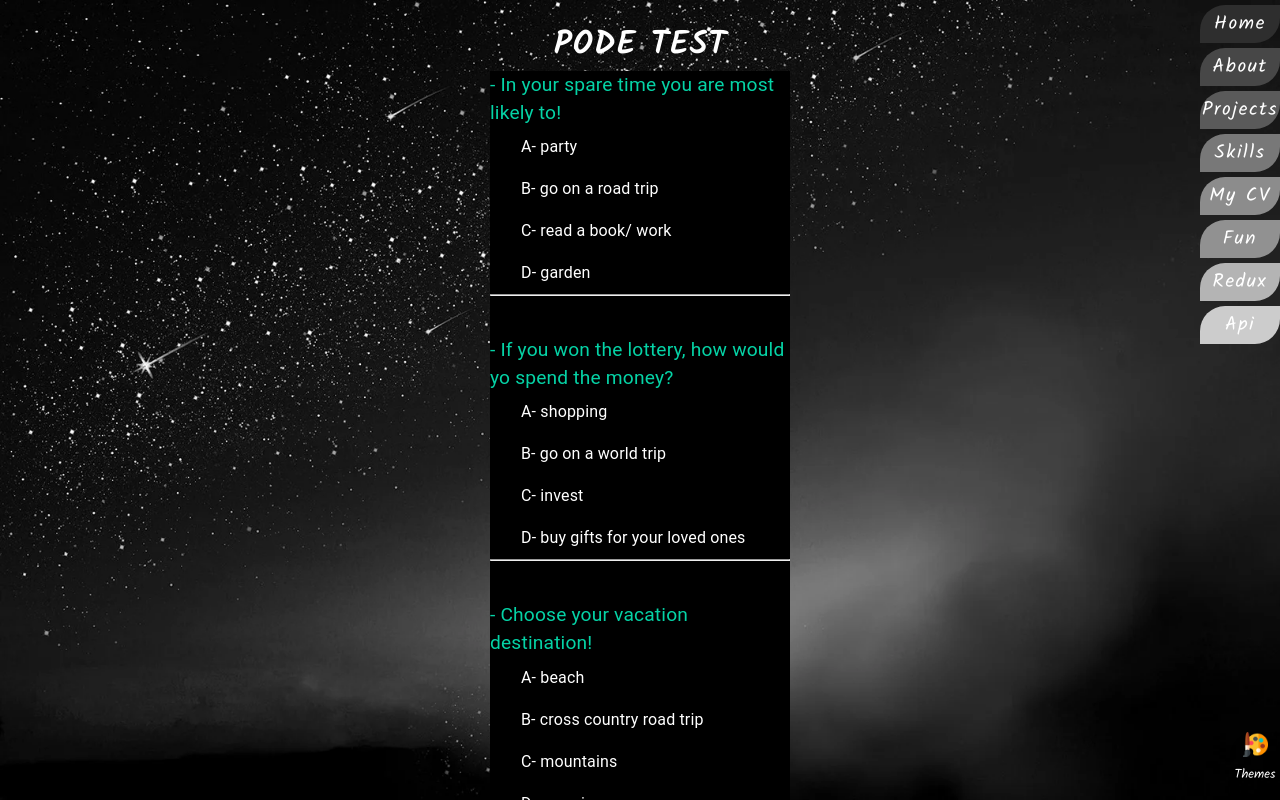
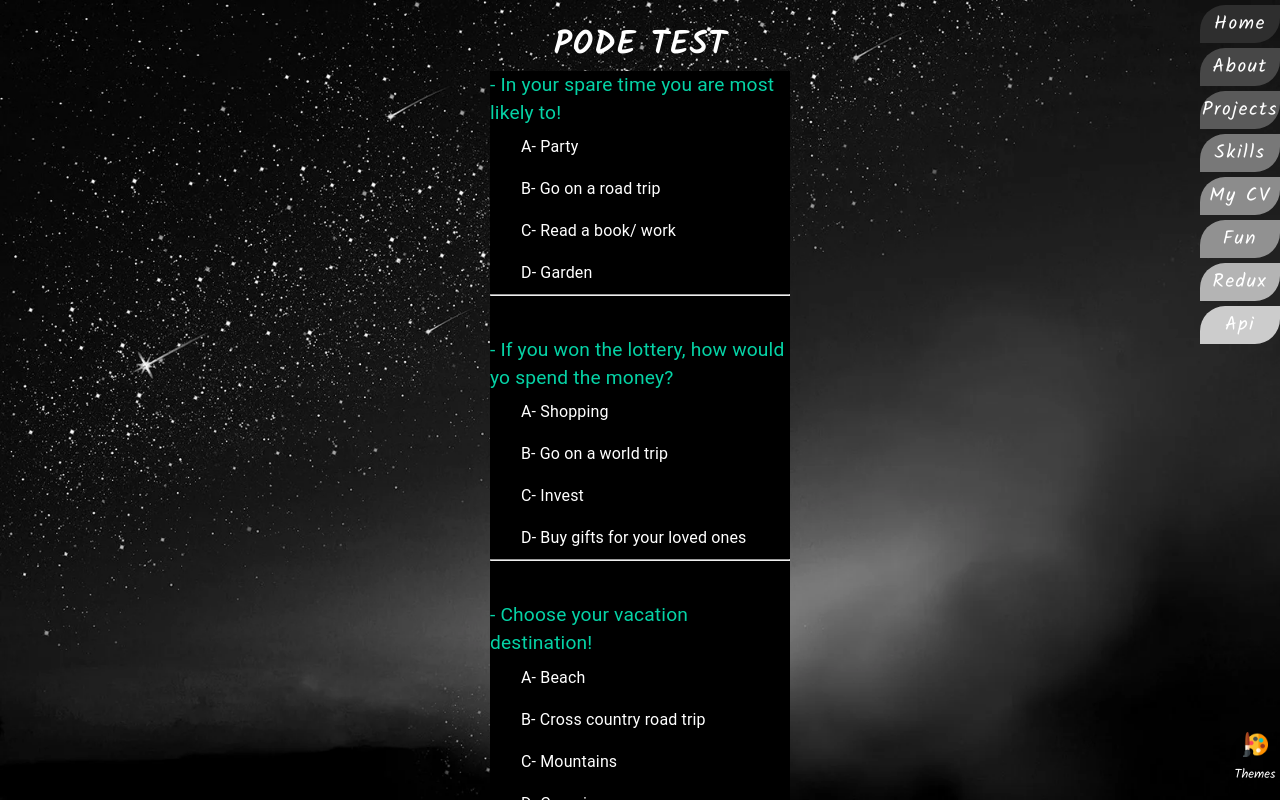
Before and after one commit to rabee-jaramani/rabee_portfolio_2021, a React (Create React App) app: page /pode_test in a window 1280 px wide. Built offline with nearby package versions, Linux system fonts and the light colour scheme; a web font is replaced by a local one.

Commit message:
Update test_data.js

```diff
--- a/src/Fun/podeTest/test_data.js
+++ b/src/Fun/podeTest/test_data.js
@@ -2,58 +2,58 @@ export const questions = [
   {
     id: 1,
     question: "- In your spare time you are most likely to!",
-    a: "A- party",
-    b: "B- go on a road trip",
-    c: "C- read a book/ work",
-    d: "D- garden",
+    a: "A- Party",
+    b: "B- Go on a road trip",
+    c: "C- Read a book/ work",
+    d: "D- Garden",
   },
   {
     id: 2,
     question: "- If you won the lottery, how would yo spend the money?",
-    a: "A- shopping",
-    b: "B- go on a world trip",
-    c: "C- invest",
-    d: "D- buy gifts for your loved ones ",
+    a: "A- Shopping",
+    b: "B- Go on a world trip",
+    c: "C- Invest",
+    d: "D- Buy gifts for your loved ones ",
   },
   {
     id: 3,
     question: "- Choose your vacation destination!",
-    a: "A- beach ",
-    b: "B- cross country road trip",
-    c: "C- mountains ",
-    d: "D- camping",
+    a: "A- Beach ",
+    b: "B- Cross country road trip",
+    c: "C- Mountains ",
+    d: "D- Camping",
   },
   {
     id: 4,
     question: "- Choose your color!",
-    a: "A- red",
-    b: "B- black",
-    c: "C- blue",
-    d: "D- white",
+    a: "A- Red",
+    b: "B- Black",
+    c: "C- Blue",
+    d: "D- White",
   },
   {
     id: 5,
     question: "- Which word describes you the best?",
-    a: "A- confedient ",
-    b: "B- intelligent ",
-    c: "C- bold ",
-    d: "D- calm",
+    a: "A- Confedient ",
+    b: "B- Intelligent ",
+    c: "C- Bold ",
+    d: "D- Calm",
   },
   {
     id: 6,
     question: "- Choose an element!",
-    a: "A- fire",
-    b: "B- air",
-    c: "C- water",
-    d: "D- earth",
+    a: "A- Fire",
+    b: "B- Air",
+    c: "C- Water",
+    d: "D- Earth",
   },
   {
     id: 7,
     question: "- Choose a pet!",
-    a: "A- dog",
-    b: "B- cat",
-    c: "C- snake",
-    d: "D- rabbit",
+    a: "A- Dog",
+    b: "B- Cat",
+    c: "C- Snake",
+    d: "D- Rabbit",
   },
 ];
 
```
